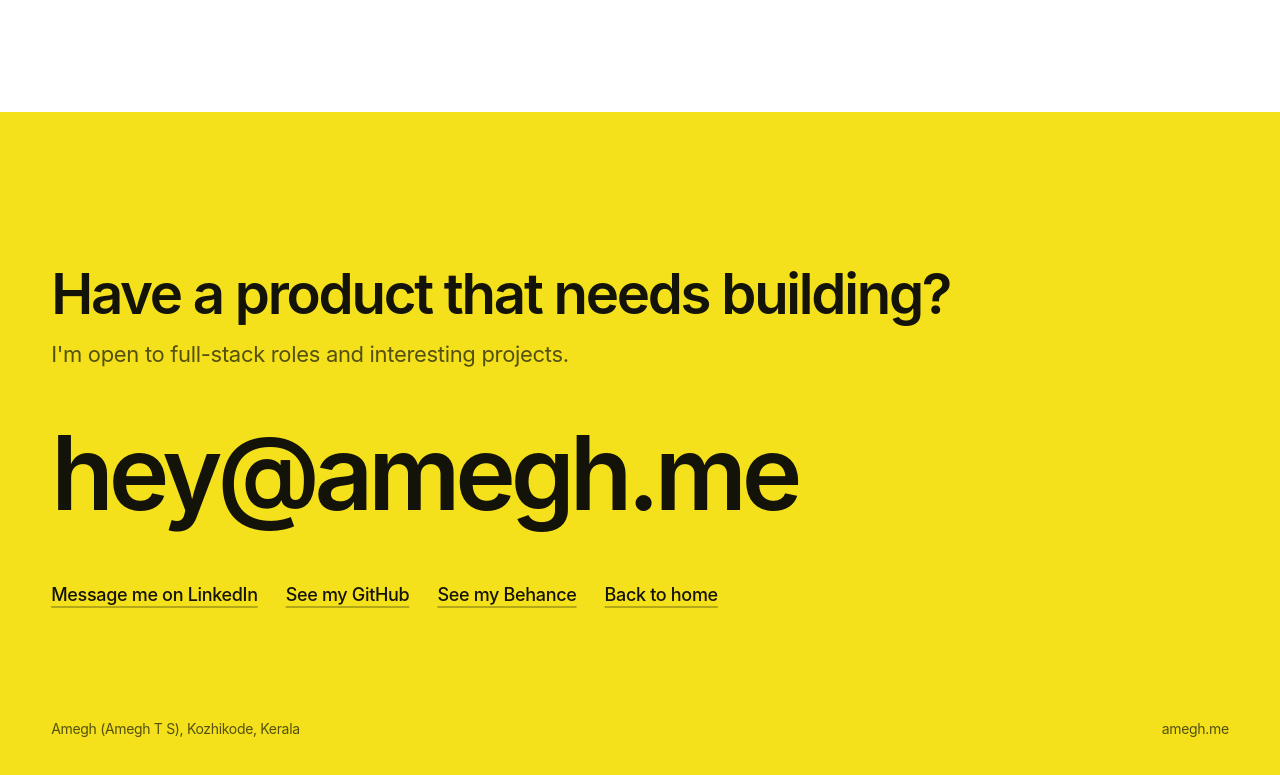
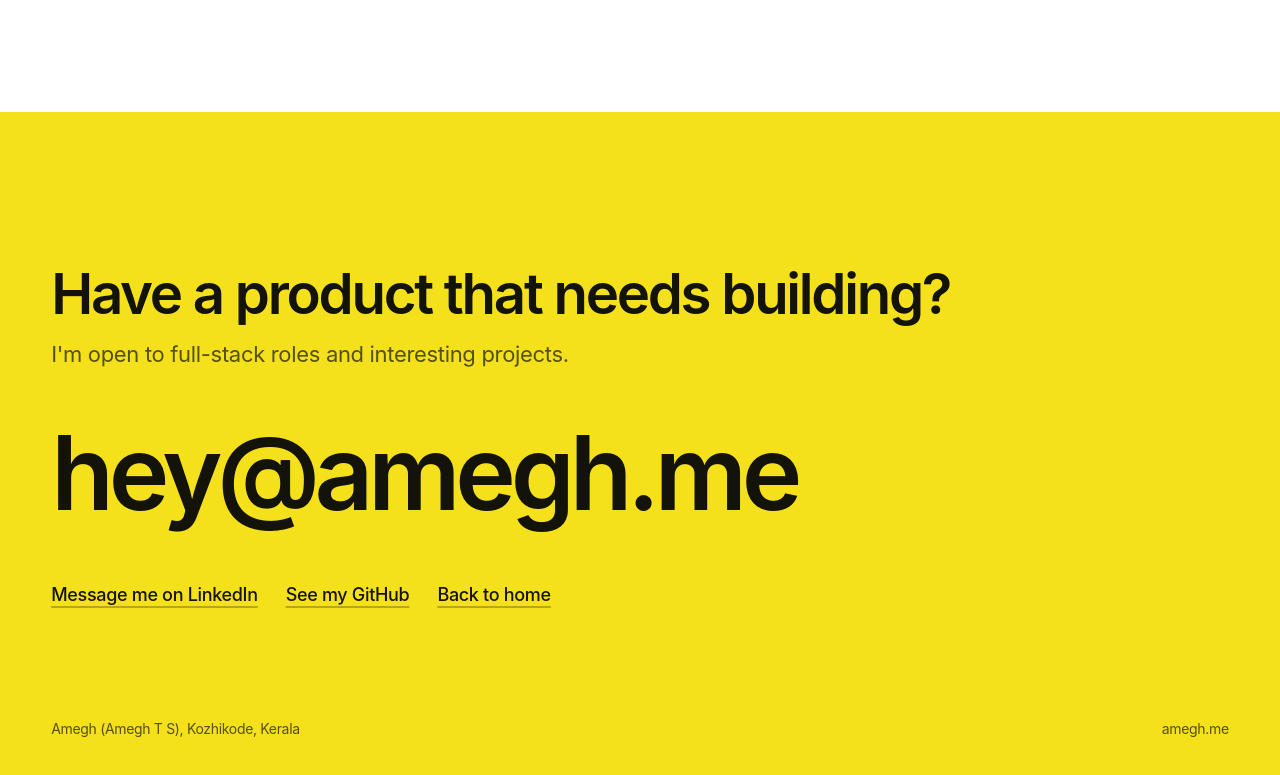
Before and after one commit to amegh-ts/amegh.me, a plain HTML site: page portfolio/about.html in a window 1280 px wide. Shown: the part 3619-4394 px from the top of the page. Drawn offline with nearby package versions, Linux system fonts and the light colour scheme.

Commit message:
fix: remove empty Behance profile links

```diff
--- a/portfolio/about.html
+++ b/portfolio/about.html
@@ -209,7 +209,6 @@
     <div class="more">
       <a class="u" href="https://www.linkedin.com/in/amegh-ts/" target="_blank" rel="noopener me">Message me on LinkedIn</a>
       <a class="u" href="https://github.com/amegh-ts" target="_blank" rel="noopener me">See my GitHub</a>
-      <a class="u" href="https://www.behance.net/ameghts" target="_blank" rel="noopener me">See my Behance</a>
       <a class="u" href="/">Back to home</a>
     </div>
   </section>
```
Also changed, not shown: portfolio/index.html (+0 -1 lines).
